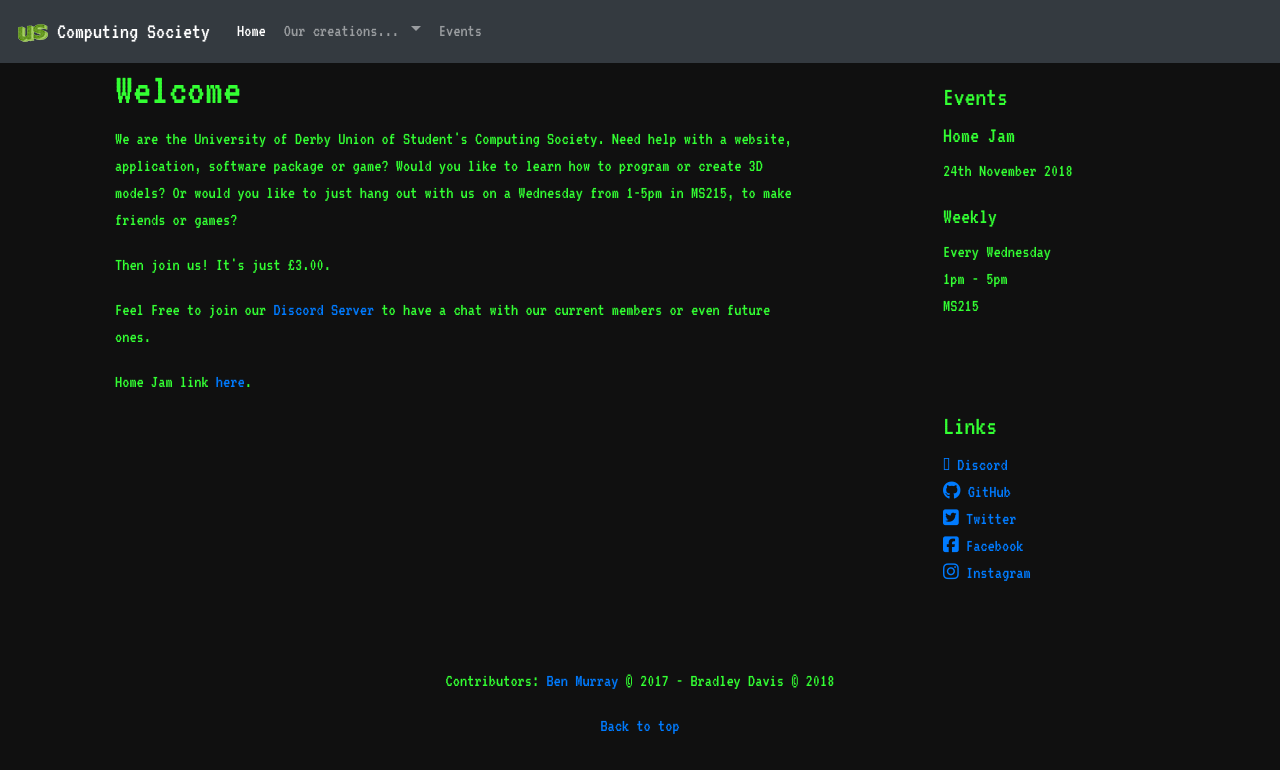
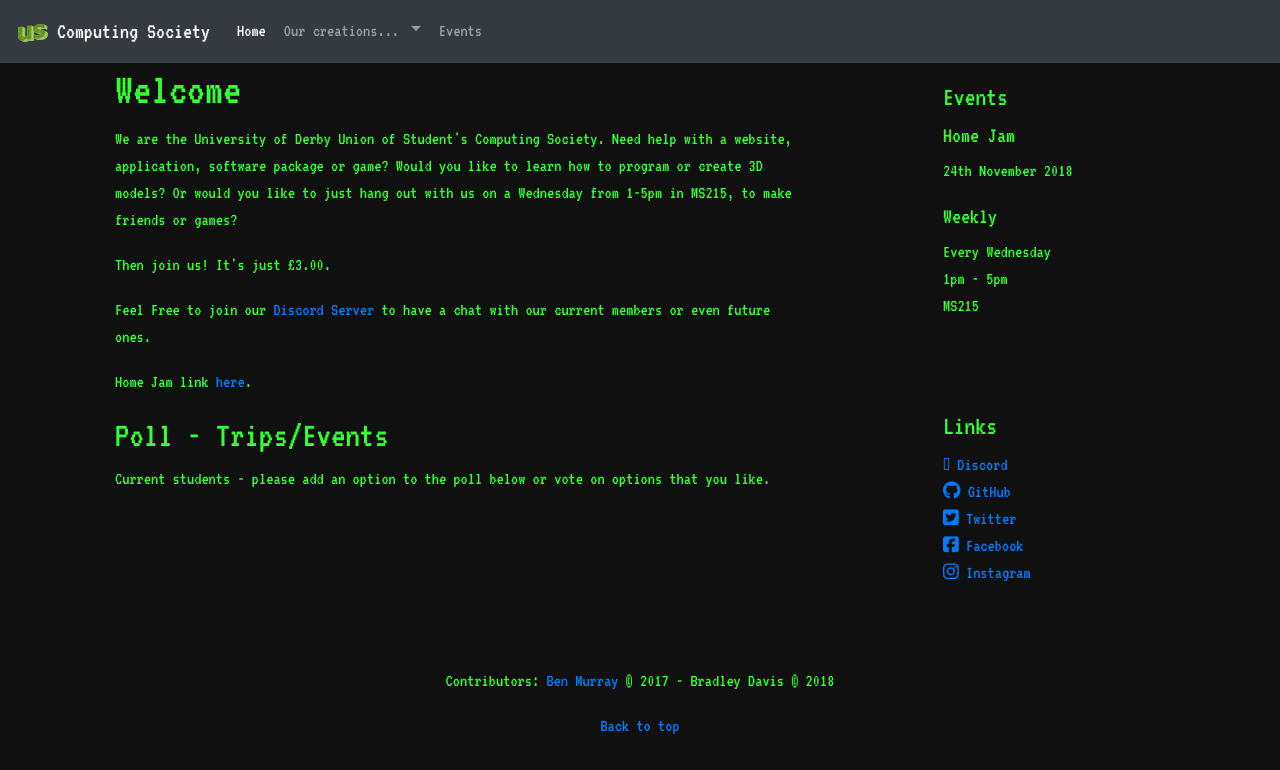
Before and after one commit to DerbyComputingSociety/landing-page, a plain HTML site: page index.html in a window 1280 px wide. Drawn offline with nearby package versions, Linux system fonts and the light colour scheme; a script that the page names is missing.

Commit message:
Add poll

```diff
--- a/index.html
+++ b/index.html
@@ -81,6 +81,9 @@
                     <p>Then join us! It's just £3.00.</p>
                     <p>Feel Free to join our <a href="http://discordapp.com/invite/qA8dzAn">Discord Server</a> to have a chat with our current members or even future ones.</p>
 					<p>Home Jam link <a href="https://itch.io/jam/november-2018-home-jam">here</a>.</p>
+                    <h2>Poll - Trips/Events</h2>
+                    <p>Current students - please add an option to the poll below or vote on options that you like.</p>
+                    <div class="pollly-embed" data-id="2p5V5VBY"></div><script src="https://poll.ly/scripts/embed.js"></script>
                 </div>
                 <aside class="col-sm-3 ml-sm-auto sidebar">
                     <div class="sidebar-module">
```
